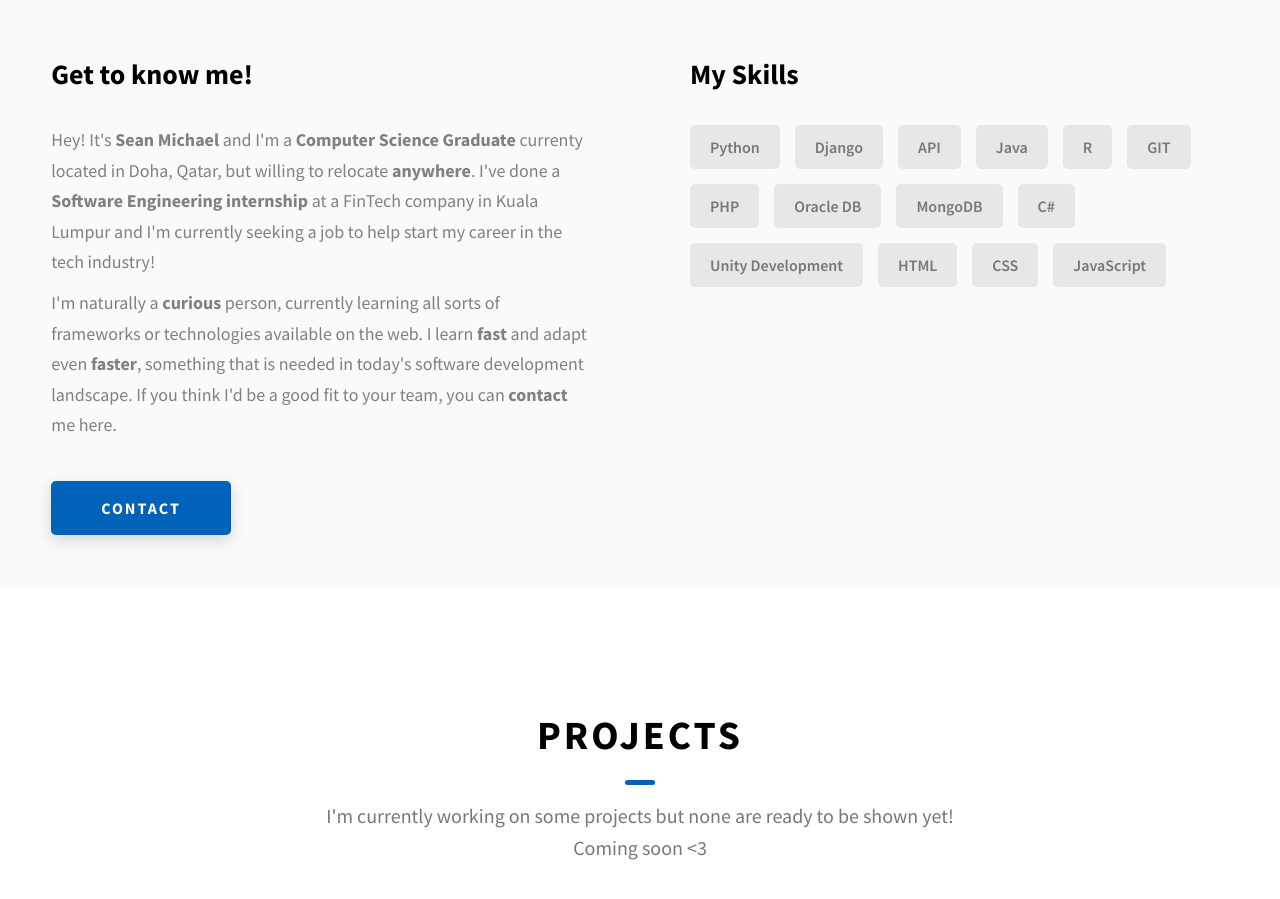
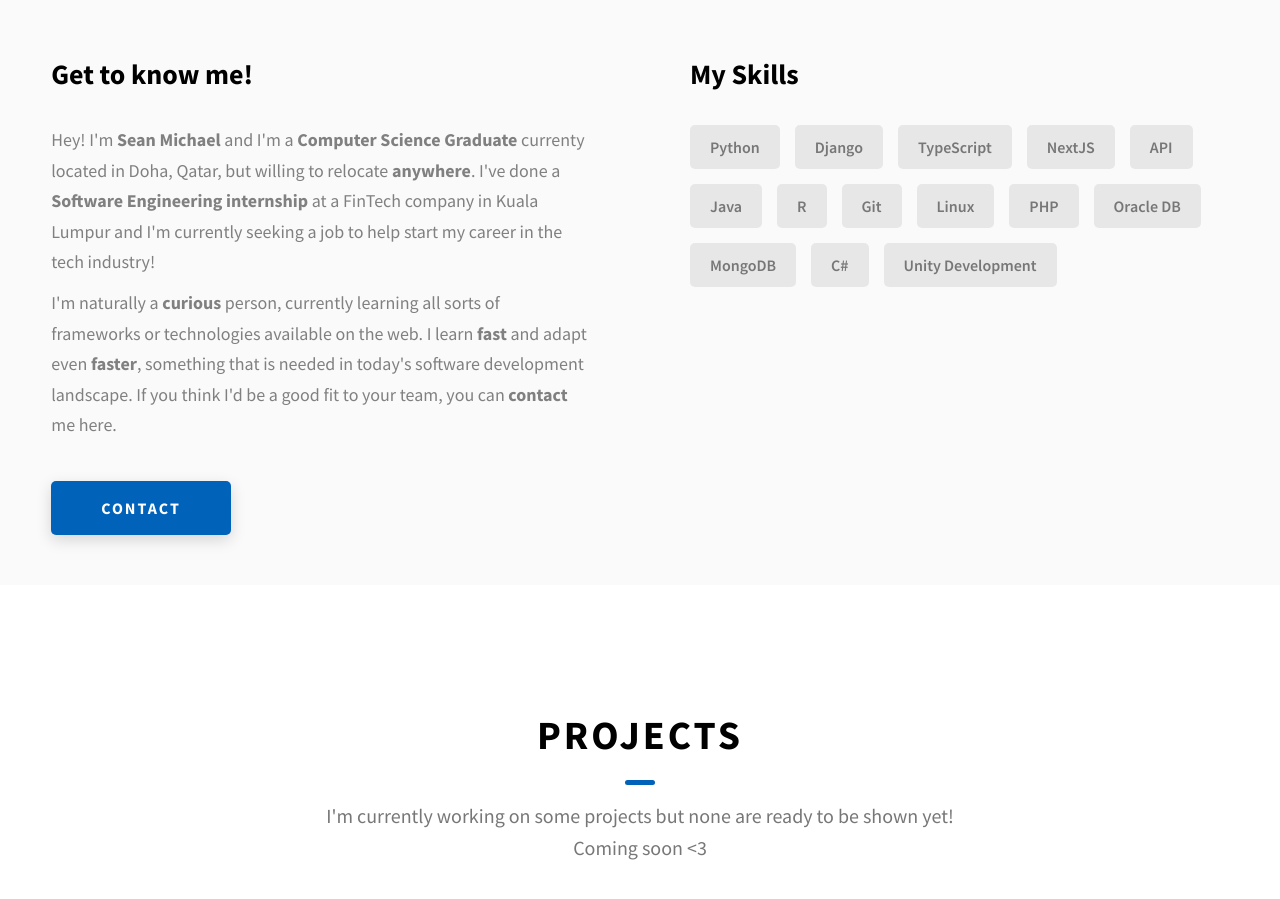
Before and after one commit to seanmic1/seanmic1.github.io, a website: page index.html in a window 1280 px wide. Shown: the part 1180-2079 px from the top of the page. Drawn offline with Linux system fonts and the light colour scheme.

Commit message:
fixed grammar and added skills

```diff
--- a/index.html
+++ b/index.html
@@ -183,7 +183,7 @@
             <h3 class="about__content-title">Get to know me!</h3>
             <div class="about__content-details">
               <p class="about__content-details-para">
-                Hey! It's
+                Hey! I'm
                 <strong>Sean Michael</strong>
                 and I'm a <strong> Computer Science Graduate </strong> currenty located in
                 Doha, Qatar, but willing to relocate <strong>anywhere</strong>. I've done a
@@ -207,18 +207,18 @@
             <div class="skills">
               <div class="skills__skill">Python</div>
               <div class="skills__skill">Django</div>
+              <div class="skills__skill">TypeScript</div>
+              <div class="skills__skill">NextJS</div>
               <div class="skills__skill">API</div>
               <div class="skills__skill">Java</div>
               <div class="skills__skill">R</div>
-              <div class="skills__skill">GIT</div>
+              <div class="skills__skill">Git</div>
+              <div class="skills__skill">Linux</div>
               <div class="skills__skill">PHP</div>
               <div class="skills__skill">Oracle DB</div>
               <div class="skills__skill">MongoDB</div>
               <div class="skills__skill">C#</div>
               <div class="skills__skill">Unity Development</div>
-              <div class="skills__skill">HTML</div>
-              <div class="skills__skill">CSS</div>
-              <div class="skills__skill">JavaScript</div>
             </div>
           </div>
         </div>
```
